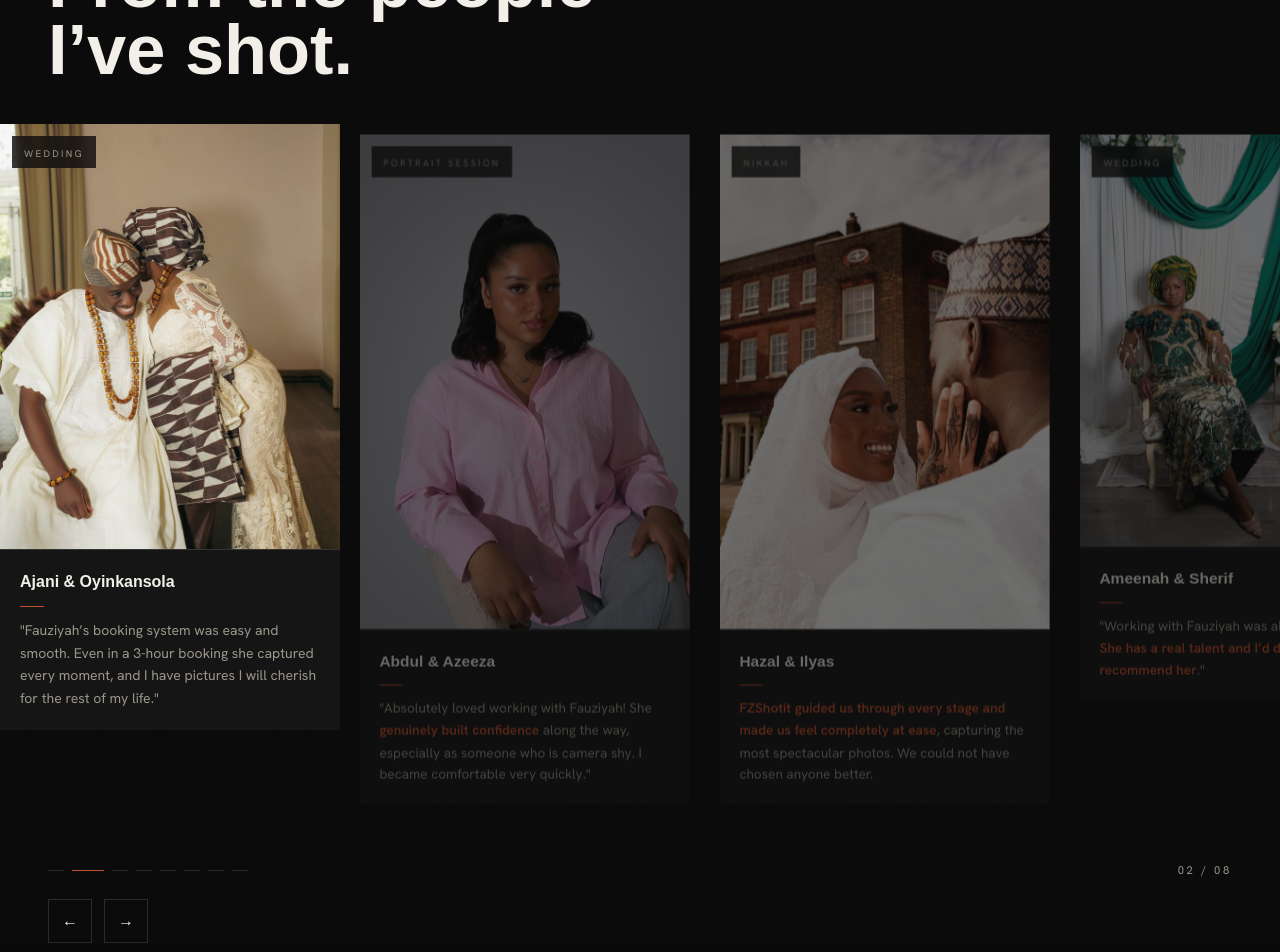
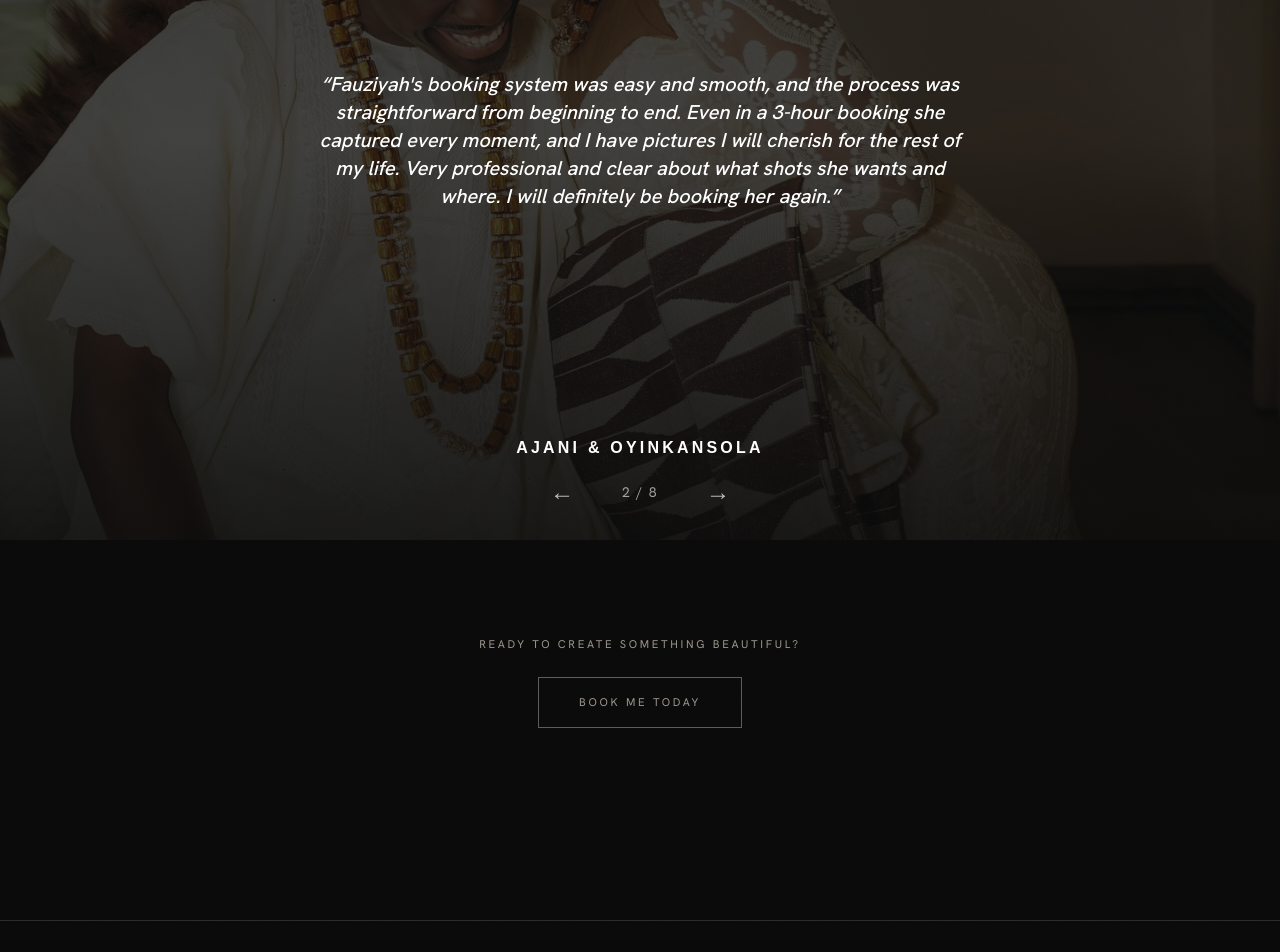
Before and after one commit to lamidecoder/fzshotit, a Next.js app: page /testimonials in a window 1280 px wide. Shown: the part 260-1212 px from the top of the page. Built offline with nearby package versions, Linux system fonts and the light colour scheme; a web font is replaced by a local one.

Commit message:
new photos, Pixieset-style testimonials, even portfolio grid, fixed sticky button

```diff
--- a/src/app/page.tsx
+++ b/src/app/page.tsx
@@ -15,7 +15,7 @@ export default function HomePage() {
         <div className="grid md:grid-cols-12 gap-8 md:gap-4 items-center">
           <Reveal className="md:col-span-5">
             <ImageFrame
-              src="/photos/IMG_6675.jpg"
+              src="/photos/portrait_pink.jpg"
               alt="FZShotit photography"
               ratio="aspect-[4/5]"
               priority
--- a/src/app/services/page.tsx
+++ b/src/app/services/page.tsx
@@ -116,7 +116,7 @@ export default function ServicesPage() {
           </div>
         </Reveal>
         <Reveal className="md:col-span-5" delay={0.1}>
-          <ImageFrame src="/photos/IMG_7461.jpg" alt="Content creation" ratio="aspect-[4/5]" />
+          <ImageFrame src="/photos/henna_madame.jpg" alt="Content creation" ratio="aspect-[4/5]" />
         </Reveal>
       </section>
 
--- a/src/app/testimonials/page.tsx
+++ b/src/app/testimonials/page.tsx
@@ -1,102 +1,163 @@
 "use client";
+
 import { useRef, useEffect, useState, useCallback } from "react";
 import Reveal from "@/components/Reveal";
 import Image from "next/image";
 import Link from "next/link";
-function Hi({ children }: { children: string }) {
-  return <span className="text-henna font-semibold">{children}</span>;
+
+const TESTIMONIALS = [
+  {
+    name: "Samuel & Boluwatife",
+    photo: "/photos/DSC08845.jpg",
+    quote: "Fauziyah is an elite photographer, she has come through for me for my 25th birthday party and civil wedding and does not disappoint. She accommodates you, very creative with picture ideas and when she is working she goes straight into photographer mode. On top of her working with you, she will always make you feel special, think \"main character energy\" I highly recommend Fauziyah as your photographer!",
+    highlight: ["does not disappoint", "main character energy"],
+  },
+  {
+    name: "Ajani & Oyinkansola",
+    photo: "/photos/DSC05674.jpg",
+    quote: "Fauziyah's booking system was easy and smooth, and the process was straightforward from beginning to end. Even in a 3-hour booking she captured every moment, and I have pictures I will cherish for the rest of my life. Very professional and clear about what shots she wants and where. I will definitely be booking her again.",
+    highlight: [],
+  },
+  {
+    name: "Abdul & Azeeza",
+    photo: "/photos/IMG_7257.jpg",
+    quote: "Absolutely loved working with Fauziyah! She genuinely built my confidence along the way, especially as someone who is camera shy, I became comfortable very quickly and loved how our pictures came out. Even my mum was asking for her details for a photoshoot.",
+    highlight: ["genuinely built my confidence"],
+  },
+  {
+    name: "Hazal & Ilyas",
+    photo: "/photos/708DF59D-4257-4010-8993-0BF3E8B99C57_1_105_c.jpg",
+    quote: "FZShotit guided us through every stage and made us feel completely at ease, capturing the most spectacular photos, and incredibly friendly throughout. Truly amazing at what she does.",
+    highlight: ["guided us through every stage and made us feel completely at ease"],
+  },
+  {
+    name: "Ameenah & Sherif",
+    photo: "/photos/IMG_7453.jpg",
+    quote: "Working with Fauziyah was absolutely great. She was very professional, came with so many ideas for photos, was understanding of my needs and produced the photos quickly. She has a real talent and I definitely recommend her.",
+    highlight: ["She has a real talent and I definitely recommend her"],
+  },
+  {
+    name: "Anike",
+    photo: "/photos/DSC04847.jpg",
+    quote: "I had an amazing experience with FZShotit for my 25th birthday photoshoot. She was super welcoming, helped me get ready, and directed my poses really well. The pictures came out super nice. I would definitely recommend her.",
+    highlight: ["She was super welcoming, helped me get ready, and directed my poses really well"],
+  },
+  {
+    name: "Fataou",
+    photo: "/photos/fatou_makeup.jpg",
+    quote: "Working with FZShotit was a great experience. She has a creative vision and executes it perfectly in her work.",
+    highlight: ["creative vision and executes it perfectly in her work"],
+  },
+  {
+    name: "Hafsah",
+    photo: "/photos/IMG_0356.jpg",
+    quote: "Fauziyah was incredibly patient and brought such a warm, bubbly energy to the session. She is very professional, guides you through every pose, shows you the photos as she takes them, and is always open to feedback. My parents loved the pictures too. Book her immediately.",
+    highlight: ["Book her immediately"],
+  },
+];
+
+function highlightText(text: string, highlights: string[]) {
+  if (!highlights.length) return <span className="text-white">{text}</span>;
+  let result = text;
+  const parts: React.ReactNode[] = [];
+  let remaining = text;
+  for (const h of highlights) {
+    const idx = remaining.toLowerCase().indexOf(h.toLowerCase());
+    if (idx === -1) continue;
+    if (idx > 0) parts.push(<span key={`b-${h}`} className="text-white">{remaining.slice(0, idx)}</span>);
+    parts.push(<span key={`h-${h}`} className="text-henna font-bold">{remaining.slice(idx, idx + h.length)}</span>);
+    remaining = remaining.slice(idx + h.length);
+  }
+  if (remaining) parts.push(<span key="end" className="text-white">{remaining}</span>);
+  return <>{parts}</>;
 }
-const TESTIMONIALS = [
-  { name: "Samuel & Boluwatife", tag: "Birthday & Civil Wedding", photo: "/photos/DSC08845.jpg",
-    quote: <>"Fauziyah is an elite photographer. She came through for my 25th birthday and civil wedding and <Hi>does not disappoint</Hi>. Creative with picture ideas and on the day she goes straight into photographer mode. Think main character energy."</> },
-  { name: "Ajani & Oyinkansola", tag: "Wedding", photo: "/photos/DSC05674.jpg",
-    quote: <>"Fauziyah&rsquo;s booking system was easy and smooth. Even in a 3-hour booking she captured every moment, and I have pictures I will cherish for the rest of my life."</> },
-  { name: "Abdul & Azeeza", tag: "Portrait Session", photo: "/photos/IMG_7257.jpg",
-    quote: <>"Absolutely loved working with Fauziyah! She <Hi>genuinely built confidence</Hi> along the way, especially as someone who is camera shy. I became comfortable very quickly."</> },
-  { name: "Hazal & Ilyas", tag: "Nikkah", photo: "/photos/708DF59D-4257-4010-8993-0BF3E8B99C57_1_105_c.jpg",
-    quote: <><Hi>FZShotit guided us through every stage and made us feel completely at ease</Hi>, capturing the most spectacular photos. We could not have chosen anyone better.</> },
-  { name: "Ameenah & Sherif", tag: "Wedding", photo: "/photos/IMG_7453.jpg",
-    quote: <>"Working with Fauziyah was absolutely great. <Hi>She has a real talent and I&rsquo;d definitely recommend her</Hi>."</> },
-  { name: "Anike", tag: "Birthday Shoot", photo: "/photos/DSC04847.jpg",
-    quote: <>"I had an amazing experience for my 25th birthday photoshoot. <Hi>She was super welcoming and helped me get poses well</Hi>. The pictures came out super nice."</> },
-  { name: "Fataou", tag: "Editorial", photo: "/photos/fatou_makeup.jpg",
-    quote: <>"Working with FZShotit was a great experience. <Hi>Creative vision, executes it perfectly in her work</Hi>."</> },
-  { name: "Hafsah", tag: "Portrait Session", photo: "/photos/IMG_0356.jpg",
-    quote: <>"Fauziyah was incredibly patient and brought such a warm energy to the session. My parents loved the pictures too. <Hi>Book her immediately</Hi>."</> },
-];
+
 export default function TestimonialsPage() {
-  const stripRef = useRef<HTMLDivElement>(null);
+  const [active, setActive] = useState(0);
   const autoRef = useRef<NodeJS.Timeout | null>(null);
-  const [active, setActive] = useState(0);
   const [paused, setPaused] = useState(false);
-  const scrollTo = useCallback((i: number) => {
-    const el = stripRef.current;
-    if (!el) return;
-    const card = el.children[i] as HTMLElement;
-    if (card) el.scrollTo({ left: card.offsetLeft - 24, behavior: "smooth" });
-    setActive(i);
+
+  const go = useCallback((i: number) => {
+    setActive(((i % TESTIMONIALS.length) + TESTIMONIALS.length) % TESTIMONIALS.length);
   }, []);
+
   useEffect(() => {
     if (autoRef.current) clearInterval(autoRef.current);
     autoRef.current = setInterval(() => {
-      if (!paused) setActive(prev => { const next = (prev + 1) % TESTIMONIALS.length; scrollTo(next); return next; });
-    }, 3200);
+      if (!paused) setActive(prev => (prev + 1) % TESTIMONIALS.length);
+    }, 4000);
     return () => { if (autoRef.current) clearInterval(autoRef.current); };
-  }, [paused, scrollTo]);
-  function handlePause() { setPaused(true); setTimeout(() => setPaused(false), 6000); }
+  }, [paused]);
+
+  function pause() { setPaused(true); setTimeout(() => setPaused(false), 7000); }
+
+  const t = TESTIMONIALS[active];
+
   return (
     <>
-      <section className="container-shell pt-36 md:pt-44 pb-10">
-        <Reveal>
-          <p className="eyebrow mb-4">Kind words</p>
-          <h1 className="font-display font-extrabold leading-[0.96]" style={{ fontSize: "clamp(2.4rem, 6vw, 4.4rem)" }}>
-            From the people<br />I&rsquo;ve shot.
-          </h1>
-        </Reveal>
-      </section>
-      <section className="pb-8">
-        <div ref={stripRef}
-          className="flex gap-5 overflow-x-auto px-6 md:px-12 pb-4 [scrollbar-width:none] [&::-webkit-scrollbar]:hidden snap-x snap-mandatory"
-          onPointerDown={handlePause} onTouchStart={handlePause}>
-          {TESTIMONIALS.map((t, i) => (
-            <div key={t.name} onClick={() => { scrollTo(i); handlePause(); }}
-              className={`shrink-0 w-[85vw] max-w-[340px] snap-start flex flex-col cursor-pointer transition-all duration-500 ${active === i ? "opacity-100 scale-100" : "opacity-40 scale-[0.97]"}`}
-              style={{ transformOrigin: "left center" }}>
-              <div className="relative w-full overflow-hidden bg-ink-soft">
-                <Image src={t.photo} alt={t.name} width={680} height={860} className="w-full h-auto object-contain block" />
-                <div className="absolute top-3 left-3 bg-ink/80 backdrop-blur-sm px-3 py-1">
-                  <span className="eyebrow text-henna" style={{ fontSize: "0.6rem" }}>{t.tag}</span>
-                </div>
-              </div>
-              <div className="p-5 bg-ink-soft border-t border-clay flex flex-col gap-3">
-                <p className="font-display font-bold text-bone text-base">{t.name}</p>
-                <div className="w-6 h-px bg-henna" />
-                <p className="text-bone-dim leading-relaxed text-sm">{t.quote}</p>
-              </div>
-            </div>
+      {/* Full-bleed Pixieset-style testimonial */}
+      <div className="relative w-full" style={{ height: "100svh", minHeight: "600px" }}>
+        {/* Background image */}
+        {TESTIMONIALS.map((item, i) => (
+          <div key={item.name}
+            className={`absolute inset-0 transition-opacity duration-700 ${i === active ? "opacity-100" : "opacity-0"}`}>
+            <Image src={item.photo} alt={item.name} fill sizes="100vw"
+              className="object-cover object-center" priority={i === 0} />
+          </div>
+        ))}
+
+        {/* Dark overlay */}
+        <div className="absolute inset-0 bg-ink/65" />
+        <div className="absolute inset-0 bg-gradient-to-t from-ink/80 via-ink/30 to-ink/40" />
+
+        {/* Content */}
+        <div className="absolute inset-0 flex flex-col items-center justify-center px-6 md:px-16 text-center">
+          <p className="text-white text-base md:text-xl leading-relaxed max-w-2xl font-medium" style={{ fontStyle: "italic" }}>
+            &ldquo;{highlightText(t.quote, t.highlight)}&rdquo;
+          </p>
+        </div>
+
+        {/* Name at bottom */}
+        <div className="absolute bottom-20 left-0 right-0 text-center">
+          <p className="font-display font-bold text-white tracking-[0.2em] text-sm md:text-base uppercase">
+            {t.name}
+          </p>
+        </div>
+
+        {/* Arrows + counter */}
+        <div className="absolute bottom-6 left-0 right-0 flex items-center justify-center gap-8">
+          <button onClick={() => { go(active - 1); pause(); }}
+            className="text-white/70 hover:text-white transition-colors text-2xl px-4 py-2"
+            aria-label="Previous">
+            &#8592;
+          </button>
+          <span className="text-white/60 text-sm tracking-widest">
+            {active + 1} / {TESTIMONIALS.length}
+          </span>
+          <button onClick={() => { go(active + 1); pause(); }}
+            className="text-white/70 hover:text-white transition-colors text-2xl px-4 py-2"
+            aria-label="Next">
+            &#8594;
+          </button>
+        </div>
+
+        {/* Dot indicators */}
+        <div className="absolute top-8 left-0 right-0 flex items-center justify-center gap-2 pt-20">
+          {TESTIMONIALS.map((_, i) => (
+            <button key={i} onClick={() => { go(i); pause(); }}
+              className={`rounded-full transition-all duration-300 ${i === active ? "w-6 h-1.5 bg-henna" : "w-1.5 h-1.5 bg-white/40 hover:bg-white/70"}`}
+              aria-label={`Go to ${i + 1}`} />
           ))}
         </div>
-        <div className="container-shell flex items-center gap-2 mt-5">
-          {TESTIMONIALS.map((_, i) => (
-            <button key={i} onClick={() => { scrollTo(i); handlePause(); }}
-              className={`transition-all duration-300 h-px ${active === i ? "w-8 bg-henna" : "w-4 bg-clay hover:bg-bone-dim"}`}
-              aria-label={`Testimonial ${i + 1}`} />
-          ))}
-          <span className="ml-auto eyebrow text-bone-dim/40 hidden md:block">
-            {String(active + 1).padStart(2, "0")} / {String(TESTIMONIALS.length).padStart(2, "0")}
-          </span>
-        </div>
-        <div className="container-shell flex gap-3 mt-5">
-          <button onClick={() => { scrollTo((active - 1 + TESTIMONIALS.length) % TESTIMONIALS.length); handlePause(); }}
-            className="border border-clay w-11 h-11 flex items-center justify-center hover:border-henna hover:text-henna transition-colors">&#8592;</button>
-          <button onClick={() => { scrollTo((active + 1) % TESTIMONIALS.length); handlePause(); }}
-            className="border border-clay w-11 h-11 flex items-center justify-center hover:border-henna hover:text-henna transition-colors">&#8594;</button>
-        </div>
-      </section>
-      <section className="container-shell pb-32 text-center mt-12">
+      </div>
+
+      {/* CTA */}
+      <section className="container-shell py-24 text-center">
         <Reveal>
           <p className="eyebrow text-bone-dim mb-6">Ready to create something beautiful?</p>
-          <Link href="/contact" className="inline-block border border-bone/35 px-10 py-4 eyebrow hover:bg-bone hover:text-ink transition-colors duration-300" data-cursor="view">
+          <Link href="/contact"
+            className="inline-block border border-bone/35 px-10 py-4 eyebrow hover:bg-bone hover:text-ink transition-colors duration-300"
+            data-cursor="view">
             Book me today
           </Link>
         </Reveal>
--- a/src/components/StickyEnquire.tsx
+++ b/src/components/StickyEnquire.tsx
@@ -2,22 +2,29 @@
 import Link from "next/link";
 import { usePathname } from "next/navigation";
 import { useEffect, useState } from "react";
+
 export default function StickyEnquire() {
   const pathname = usePathname();
   const [visible, setVisible] = useState(false);
+
   useEffect(() => {
-    const onScroll = () => setVisible(window.scrollY > 400);
+    const onScroll = () => setVisible(window.scrollY > 600);
     window.addEventListener("scroll", onScroll);
     return () => window.removeEventListener("scroll", onScroll);
   }, []);
+
   if (pathname === "/contact") return null;
+
   return (
-    <div className={`fixed bottom-6 left-1/2 -translate-x-1/2 z-[100] md:hidden transition-all duration-500 ${visible ? "opacity-100 translate-y-0" : "opacity-0 translate-y-4 pointer-events-none"}`}>
-      <Link href="/contact" className="flex items-center gap-2 bg-henna text-bone px-7 py-3.5 font-display font-bold text-sm tracking-wide shadow-2xl">
-        <svg width="15" height="15" viewBox="0 0 24 24" fill="none" stroke="currentColor" strokeWidth="2">
+    <div className={`fixed bottom-5 right-4 z-[100] md:hidden transition-all duration-500 ${
+      visible ? "opacity-100 translate-y-0" : "opacity-0 translate-y-4 pointer-events-none"
+    }`}>
+      <Link href="/contact"
+        className="flex items-center gap-2 bg-henna text-bone px-5 py-3 font-display font-bold text-xs tracking-wide shadow-2xl rounded-sm">
+        <svg width="13" height="13" viewBox="0 0 24 24" fill="none" stroke="currentColor" strokeWidth="2">
           <path d="M22 16.92v3a2 2 0 01-2.18 2 19.79 19.79 0 01-8.63-3.07A19.5 19.5 0 013.07 9.81a19.79 19.79 0 01-3.07-8.63A2 2 0 012 .18h3a2 2 0 012 1.72 12.84 12.84 0 00.7 2.81 2 2 0 01-.45 2.11L6.09 7.91a16 16 0 006 6l1.27-1.27a2 2 0 012.11-.45 12.84 12.84 0 002.81.7A2 2 0 0122 14.92z"/>
         </svg>
-        Enquire Now
+        Enquire
       </Link>
     </div>
   );
```
Also changed, not shown: src/app/portfolio/page.tsx (+27 -5 lines), public/photos/henna_madame.jpg (added), public/photos/portrait_pink.jpg (added).
